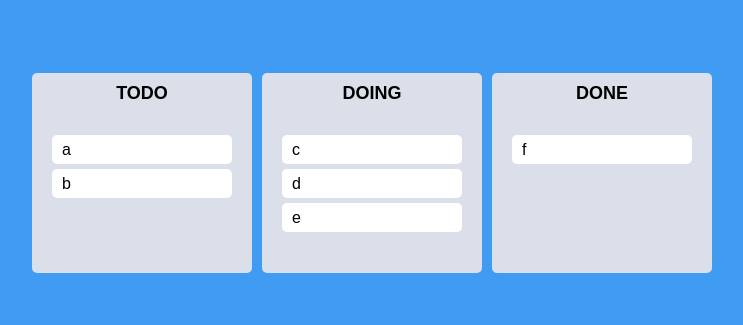
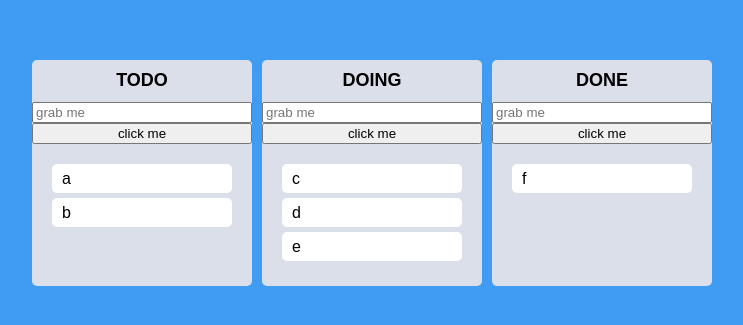
Before and after one commit to dazz6zip/reactJSmaster, a React (Create React App) app in the folder react-masterclass-04/: page / in a window 1280 px wide. Shown: the part 227-552 px from the top of the page, without its empty margins (268-1011 px from the left). Built offline with nearby package versions, Linux system fonts and the light colour scheme.

Commit message:
7.13 Refs

```diff
--- a/react-masterclass-04/src/Components/Board.tsx
+++ b/react-masterclass-04/src/Components/Board.tsx
@@ -1,6 +1,7 @@
 import { Droppable } from "react-beautiful-dnd";
 import DragabbleCard from "./DragabbleCard";
 import styled from "styled-components";
+import { useRef } from "react";
 
 const Wrapper = styled.div`
   background-color: ${(props) => props.theme.boardColor};
@@ -41,15 +42,25 @@ const Area = styled.div<IAreaProps>`
 `;
 
 function Board({ toDos, boardId }: IBoardProps) {
+  const inputRef = useRef<HTMLInputElement>(null);
+  const onClick = () => {
+    inputRef.current?.focus();
+    setTimeout(() => {
+      inputRef.current?.blur();
+    }, 1000);
+  };
   return (
     <Wrapper>
       <Title>{boardId}</Title>
+      <input ref={inputRef} placeholder="grab me" />
+      <button onClick={onClick}>click me</button>
       <Droppable droppableId={boardId}>
         {(magic, snapshot) => (
           <Area
             isDraggingOver={snapshot.isDraggingOver}
             isDraggingFromThis={Boolean(snapshot.draggingFromThisWith)}
             ref={magic.innerRef}
+            // ref : js로부터 html 요소 가져와서 사용
             {...magic.droppableProps}
           >
             {toDos.map((toDo, index) => (
```
